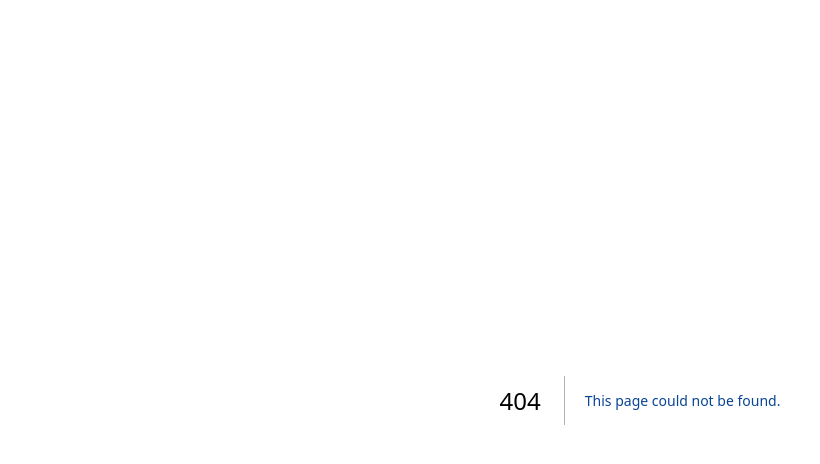
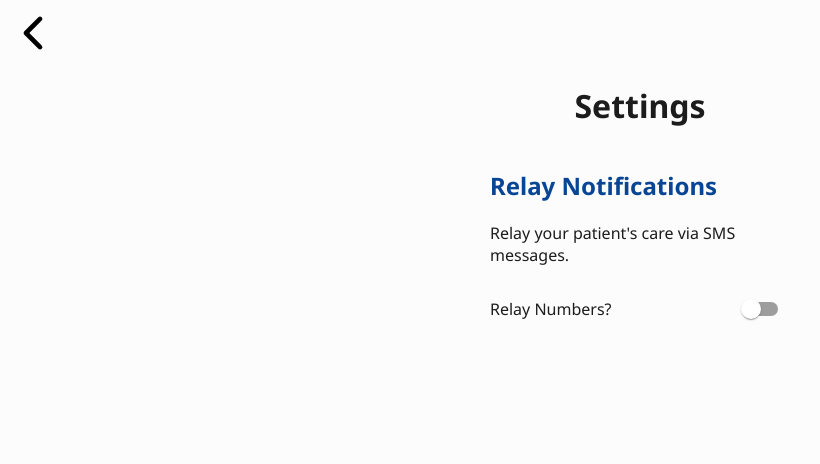
Before and after one commit to ojosproject/iris, a Next.js app: page /settings in a window 1280 px wide. Before the commit this address had no page. Shown: the top 464 px of the page, without its empty margins (0-820 px from the left). Built offline with nearby package versions, Linux system fonts and the light colour scheme.

Commit message:
chore: implement skeleton Relay srttings code

```diff
--- a/src/app/core/types.ts
+++ b/src/app/core/types.ts
@@ -12,7 +12,13 @@ export type User = {
   email?: string;
 };
 
+type ConfigContact = {
+  method: "SMS";
+  value: string;
+};
+
 export type Config = {
   resources_last_call: number; // integer
   onboarding_completed: boolean;
+  contacts: ConfigContact[];
 };
--- /dev/null
+++ b/src/app/settings/page.module.css
@@ -0,0 +1,34 @@
+.container_settings {
+  display: flex;
+  flex-direction: column;
+  justify-content: center;
+  align-items: center;
+}
+
+.column {
+  max-width: 300px;
+}
+
+.label_row {
+  display: flex;
+  flex-direction: row;
+  justify-content: space-between;
+  align-items: center;
+}
+
+.number_button_row {
+  display: flex;
+  align-items: center;
+  justify-content: space-between;
+}
+
+.add_number_button {
+  width: 100%;
+  display: flex;
+  justify-content: flex-end;
+}
+
+.section_column {
+  display: flex;
+  flex-direction: column;
+}
--- /dev/null
+++ b/src/app/settings/page.tsx
@@ -0,0 +1,112 @@
+// page.tsx
+// Ojos Project
+//
+// The main page when users open the Settings icon.
+"use client";
+import { ReactElement, useEffect, useState } from "react";
+import BackButton from "../core/components/BackButton";
+import classes from "./page.module.css";
+import { Switch } from "@mui/material";
+import { Config } from "../core/types";
+import Button from "../core/components/Button";
+import { parse_phone_number } from "../core/helper";
+
+type SectionProps = {
+  children: ReactElement;
+  title: string;
+  description: string;
+};
+
+type RowProps = {
+  children: ReactElement;
+  label: string;
+};
+
+function Row({ children, label }: RowProps) {
+  return (
+    <label title={label} className={classes.label_row}>
+      <p>{label}</p>
+      {children}
+    </label>
+  );
+}
+
+function Section({ children, title, description }: SectionProps) {
+  return (
+    <div className={classes.column}>
+      <h2>{title}</h2>
+      <p>{description}</p>
+      {children}
+    </div>
+  );
+}
+
+function RelaySection({ config }: { config: Config }) {
+  const [relayActivated, setRelayActivated] = useState(
+    Boolean(config.contacts.length),
+  );
+
+  return (
+    <Section
+      title="Relay Notifications"
+      description="Relay your patient's care via SMS messages."
+    >
+      <div>
+        <Row label="Relay Numbers?">
+          <Switch
+            defaultChecked={relayActivated}
+            checked={relayActivated}
+            onChange={() => {
+              setRelayActivated(!relayActivated);
+            }}
+          ></Switch>
+        </Row>
+
+        {relayActivated && config.contacts.length !== 0 && (
+          <div>
+            <h3>Push to these numbers...</h3>
+            {config.contacts.map((c) => {
+              return (
+                <div className={classes.number_button_row}>
+                  <p>{parse_phone_number(parseInt(c.value))}</p>
+                  <Button type="SECONDARY" label="Delete" onClick={() => {}} />
+                </div>
+              );
+            })}
+          </div>
+        )}
+
+        {relayActivated && (
+          <div className={classes.add_number_button}>
+            <Button type="PRIMARY" label="Add Number" onClick={() => {}} />
+          </div>
+        )}
+      </div>
+    </Section>
+  );
+}
+
+export default function Settings() {
+  const [config, setConfig] = useState<Config | null>(null);
+
+  useEffect(() => {
+    /*invoke("get_config").then((c) => {
+      setConfig(c as Config);
+    });*/
+    setConfig({
+      contacts: [],
+      onboarding_completed: true,
+      resources_last_call: 0,
+    });
+  }, []);
+
+  return (
+    <div>
+      <BackButton />
+      <div className={classes.container_settings}>
+        <h1>Settings</h1>
+        <div>{config && <RelaySection config={config} />}</div>
+      </div>
+    </div>
+  );
+}
```
Also changed, not shown: 2 other files (tests, documents, lock files or other folders).
